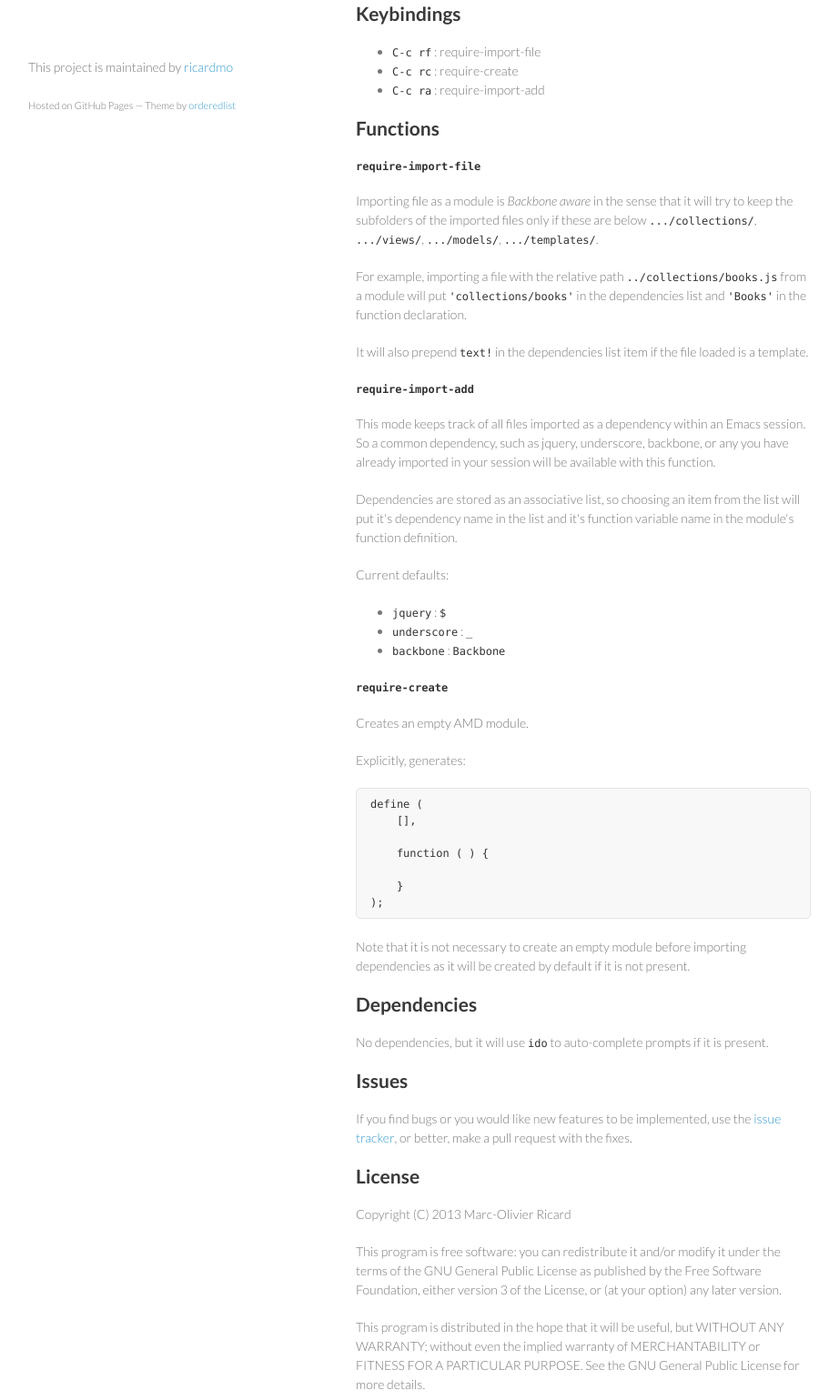
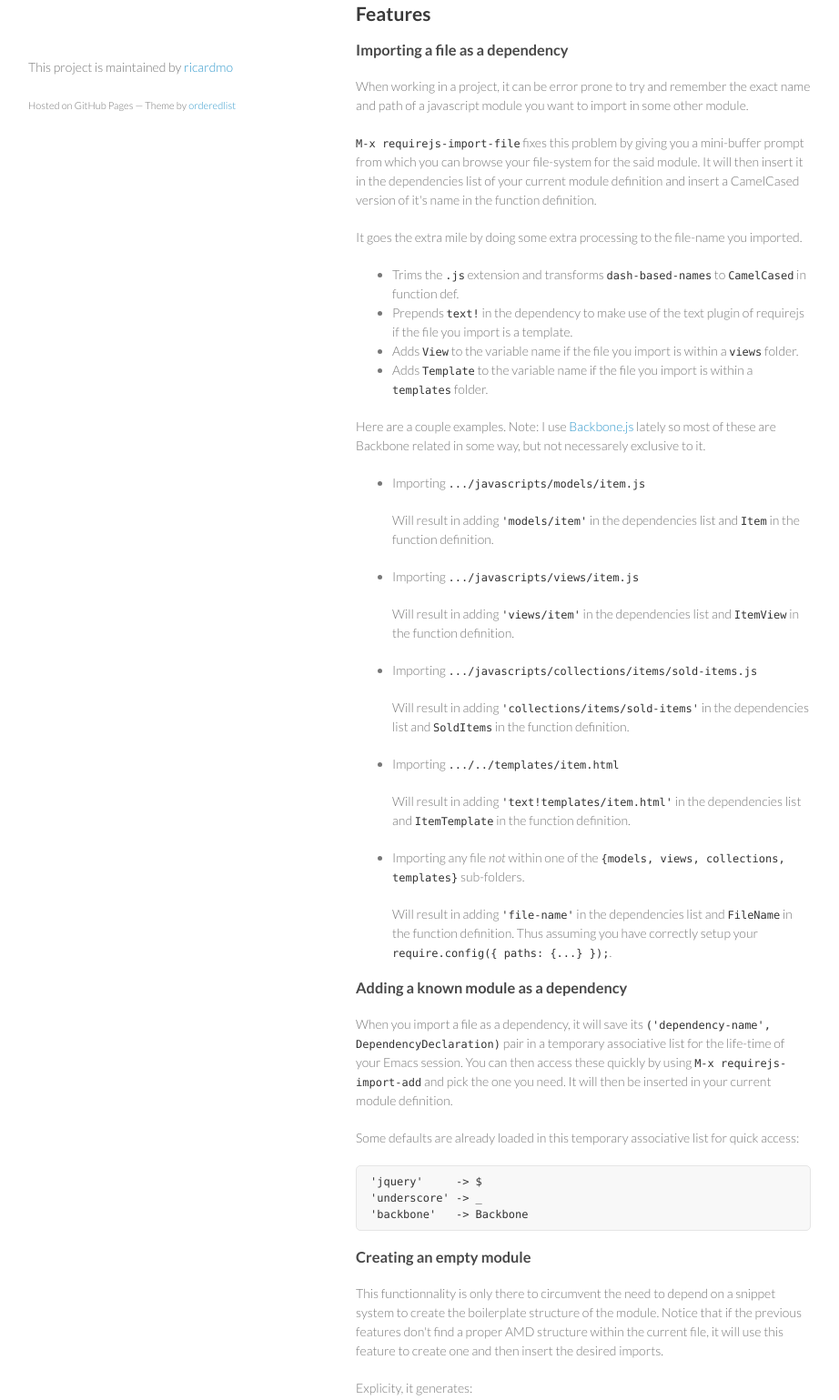
Before and after one commit to moricard/requirejs-mode, a plain HTML site: page index.html in a window 1280 px wide. Shown: the part 605-2144 px from the top of the page at 91% size, without its empty margins (179-1101 px from the left). Drawn offline with Linux system fonts and the light colour scheme.

Commit message:
Create gh-pages branch via GitHub

```diff
--- a/index.html
+++ b/index.html
@@ -16,7 +16,7 @@
     <div class="wrapper">
       <header>
         <h1>Requirejs-mode</h1>
-        <p>requireJS minor mode for emacs</p>
+        <p>Imporoved javascript AMD dependencies management for the one true editor.</p>
 
         <p class="view"><a href="https://github.com/ricardmo/requirejs-mode">View the Project on GitHub <small>ricardmo/requirejs-mode</small></a></p>
 
@@ -30,16 +30,18 @@
       <section>
         <h1>requirejs-mode</h1>
 
-<p>requireJS is a Backbone aware minor mode for emacs</p>
+<p>Improved javascript <a href="http://requirejs.org">AMD</a> dependencies management for the one true editor.</p>
 
-<p>The goal is to make writing modules for <a href="http://requirejs.org">requireJS</a> easier and more
-productive.</p>
+<p><a href="http://www.youtube.com/watch?v=V6TZNPxpoeo">See it in action</a></p>
+
+
 
 <h2>Installation</h2>
 
-<p>It is available on the <a href="http://marmalade-repo.org">marmalade-repo</a>, so if you use ELPA:</p>
+<p>Packages are available in the <a href="http://marmalade-repo.org">marmalade</a> and
+<a href="http://melpa.milkbox.net/">MELPA</a> repositories, so if you use ELPA:</p>
 
-<pre><code>package-install requirejs-mode
+<pre><code>M-x package-install requirejs-mode
 </code></pre>
 
 <p>Otherwise, make sure you put the <code>requirejs-mode.el</code> in your load path.</p>
@@ -56,6 +58,91 @@ js2-mode.</p>
 <pre><code>(add-hook 'js2-mode-hook (lambda () (requirejs-mode)))
 </code></pre>
 
+<h2>Features</h2>
+
+<h3>Importing a file as a dependency</h3>
+
+<p>When working in a project, it can be error prone to try and remember the exact name and path
+of a javascript module you want to import in some other module.</p>
+
+<p><code>M-x requirejs-import-file</code> fixes this problem by giving you a mini-buffer prompt from which
+you can browse your file-system for the said module. It will then insert it in the dependencies
+list of your current module definition and insert a CamelCased version of it's name in the
+function definition.</p>
+
+<p>It goes the extra mile by doing some extra processing to the file-name you imported. </p>
+
+<ul>
+<li>Trims the <code>.js</code> extension and transforms <code>dash-based-names</code> to <code>CamelCased</code> in function def.</li>
+<li>Prepends <code>text!</code> in the dependency to make use of the text plugin of requirejs if the file
+you import is a template.</li>
+<li>Adds <code>View</code> to the variable name if the file you import is within a <code>views</code> folder.</li>
+<li>Adds <code>Template</code> to the variable name if the file you import is within a <code>templates</code> folder.</li>
+</ul><p>Here are a couple examples. Note: I use <a href="http://backbonejs.org">Backbone.js</a> lately so most
+of these are Backbone related in some way, but not necessarely exclusive to it.</p>
+
+<ul>
+<li>
+<p>Importing <code>.../javascripts/models/item.js</code></p>
+
+<p>Will result in adding <code>'models/item'</code> in the dependencies list and <code>Item</code> in the function
+definition.</p>
+</li>
+<li>
+<p>Importing <code>.../javascripts/views/item.js</code></p>
+
+<p>Will result in adding <code>'views/item'</code> in the dependencies list and <code>ItemView</code> in the function
+definition.</p>
+</li>
+<li>
+<p>Importing <code>.../javascripts/collections/items/sold-items.js</code></p>
+
+<p>Will result in adding <code>'collections/items/sold-items'</code> in the dependencies list and <code>SoldItems</code>
+in the function definition.</p>
+</li>
+<li>
+<p>Importing <code>.../../templates/item.html</code></p>
+
+<p>Will result in adding <code>'text!templates/item.html'</code> in the dependencies list and <code>ItemTemplate</code>
+in the function definition.</p>
+</li>
+<li>
+<p>Importing any file <em>not</em> within one of the <code>{models, views, collections, templates}</code> sub-folders.</p>
+
+<p>Will result in adding <code>'file-name'</code> in the dependencies list and <code>FileName</code> in the function
+definition. Thus assuming you have correctly setup your <code>require.config({ paths: {...} });</code>.</p>
+</li>
+</ul><h3>Adding a known module as a dependency</h3>
+
+<p>When you import a file as a dependency, it will save its <code>('dependency-name', DependencyDeclaration)</code>
+pair in a temporary associative list for the life-time of your Emacs session. You can then
+access these quickly by using <code>M-x requirejs-import-add</code> and pick the one you need. It will then
+be inserted in your current module definition.</p>
+
+<p>Some defaults are already loaded in this temporary associative list for quick access:</p>
+
+<pre><code>'jquery'     -&gt; $
+'underscore' -&gt; _
+'backbone'   -&gt; Backbone
+</code></pre>
+
+<h3>Creating an empty module</h3>
+
+<p>This functionnality is only there to circumvent the need to depend on a snippet system to
+create the boilerplate structure of the module. Notice that if the previous features don't
+find a proper AMD structure within the current file, it will use this feature to create one
+and then insert the desired imports.</p>
+
+<p>Explicity, it generates:</p>
+
+<pre><code>define (
+    [],
+    function ( ) {
+
+    }
+);
+</code></pre>
+
 <h2>Keybindings</h2>
 
 <ul>
@@ -65,60 +152,7 @@ js2-mode.</p>
 <code>C-c rc</code> : require-create</li>
 <li>
 <code>C-c ra</code> : require-import-add</li>
-</ul><h2>Functions</h2>
-
-<h3><code>require-import-file</code></h3>
-
-<p>Importing file as a module is <em>Backbone aware</em> in the sense that it will try to keep the
-subfolders of the imported files only if these are below <code>.../collections/</code>, <code>.../views/</code>,
-<code>.../models/</code>, <code>.../templates/</code>.</p>
-
-<p>For example, importing a file with the relative path <code>../collections/books.js</code> from a module
-will put <code>'collections/books'</code> in the dependencies list and <code>'Books'</code> in the function declaration.</p>
-
-<p>It will also prepend <code>text!</code> in the dependencies list item if the file loaded is a template.</p>
-
-<h3><code>require-import-add</code></h3>
-
-<p>This mode keeps track of all files imported as a dependency within an Emacs session. So
-a common dependency, such as jquery, underscore, backbone, or any you have already
-imported in your session will be available with this function.</p>
-
-<p>Dependencies are stored as an associative list, so choosing an item from the list will
-put it's dependency name in the list and it's function variable name in the module's
-function definition.</p>
-
-<p>Current defaults:</p>
-
-<ul>
-<li>
-<code>jquery</code> : <code>$</code>
-</li>
-<li>
-<code>underscore</code> : <code>_</code>
-</li>
-<li>
-<code>backbone</code> : <code>Backbone</code>
-</li>
-</ul><h3><code>require-create</code></h3>
-
-<p>Creates an empty AMD module.</p>
-
-<p>Explicitly, generates:</p>
-
-<pre><code>define (
-    [],
-
-    function ( ) {
-
-    }
-);
-</code></pre>
-
-<p>Note that it is not necessary to create an empty module before importing dependencies
-as it will be created by default if it is not present.</p>
-
-<h2>Dependencies</h2>
+</ul><h2>Dependencies</h2>
 
 <p>No dependencies, but it will use <code>ido</code> to auto-complete prompts if it is present.</p>
 
```
Also changed, not shown: params.json (+1 -1 lines).
